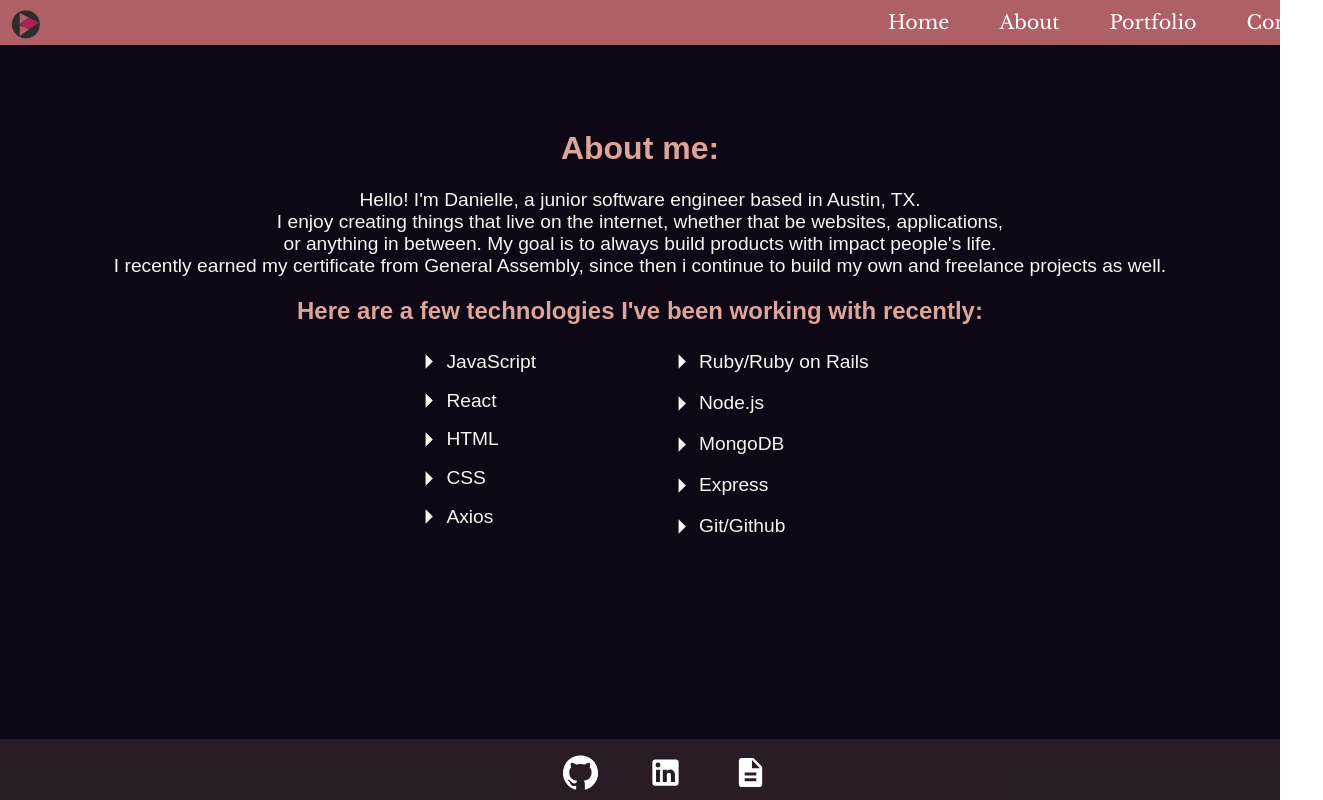
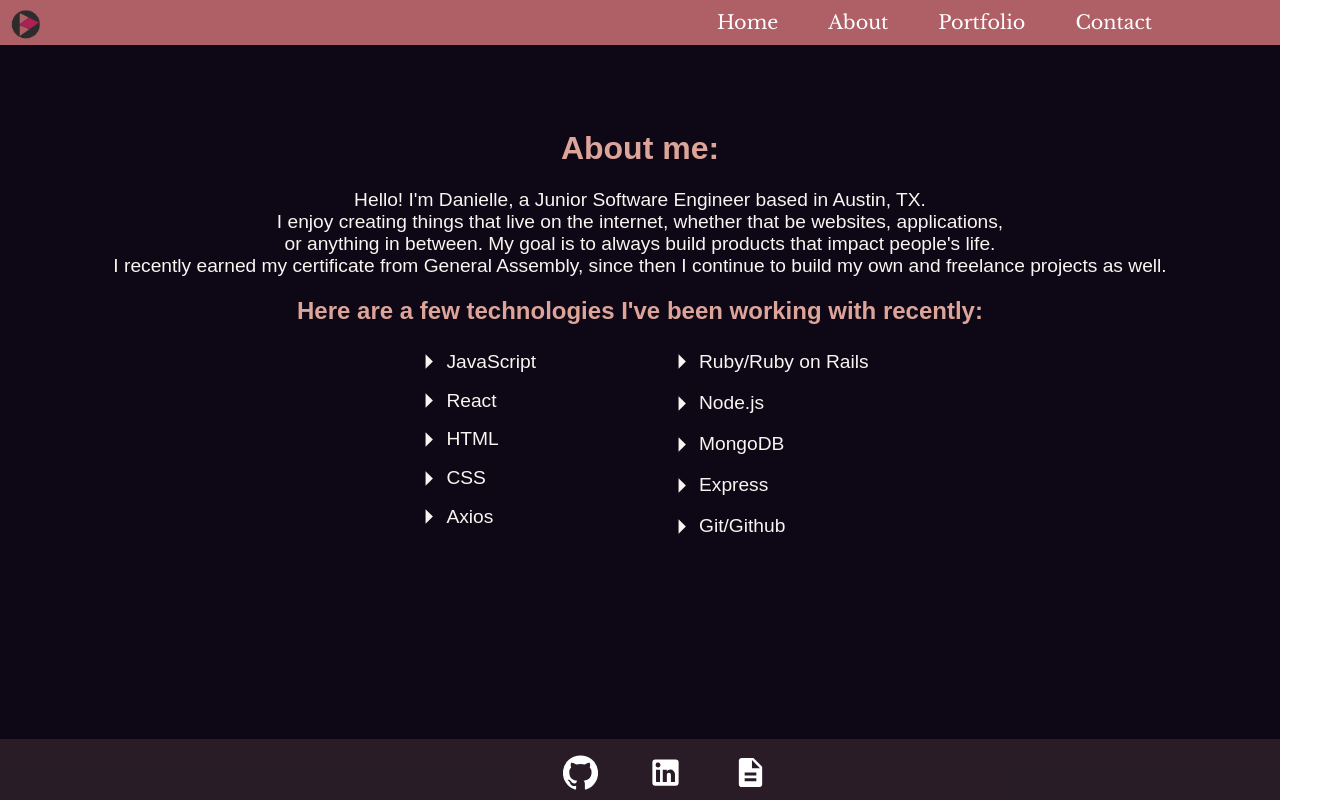
Before and after one commit to bw-dani/portfolio, a React (Create React App) app: page /about-me in a window 1280 px wide. Shown: the whole page, 1323 px wide, since content can reach past the window. Built offline with nearby package versions, Linux system fonts and the light colour scheme; a web font is replaced by a local one.

Commit message:
navbar fixed

```diff
--- a/src/Layout/NavBar/Navbar.jsx
+++ b/src/Layout/NavBar/Navbar.jsx
@@ -8,11 +8,13 @@ function Navbar(props) {
       <img src={DbLogo} alt="" height='50px' />
       <div className='nav-logo'>
       </div>
+      <div className="nav-l-div">
       <div className='nav-links'>
         <a href='/'>Home</a>
         <a href='/about-me'>About</a>
         <a href='/portfolio'>Portfolio</a>
         <a href='/contact'>Contact</a>
+        </div>
       </div>
     </div>
   );
--- a/src/Layout/NavBar/navbar.css
+++ b/src/Layout/NavBar/navbar.css
@@ -1,10 +1,13 @@
 @import url("https://fonts.googleapis.com/css2?family=Libre+Baskerville&display=swap");
-
+html {
+  /* max-width: 100%; */
+}
 .nav-div {
   display: flex;
   flex-direction: row;
   background-color: #af6067;
   height: 2.8rem;
+  width: 100%;
 }
 
 .nav-logo {
@@ -12,9 +15,14 @@
   color: blue;
 }
 
+.nav-l-div {
+  flex: auto;
+  margin-right: 10%;
+}
+
 .nav-links {
   display: flex;
-  margin-left: 60%;
+  justify-content: flex-end;
   margin-top: 10px;
   font-size: 1.2rem;
   font-family: "Libre Baskerville", serif;
--- a/src/screens/About/About.jsx
+++ b/src/screens/About/About.jsx
@@ -11,10 +11,10 @@ function About(props) {
       <Navbar/>
       <div className='about-div'>
         <h1 className='abt-title'>About me:</h1>
-        <span className='about-span'>Hello! I'm Danielle, a junior software engineer based in Austin, TX. <br/>
+        <span className='about-span'>Hello! I'm Danielle, a Junior Software Engineer based in Austin, TX. <br/>
         I enjoy creating things that live on the internet, whether that be websites, applications,<br/>
-        or anything in between. My goal is to always build products with impact people's life.<br/>
-        I recently earned my certificate from General Assembly, since then i continue to build my own and freelance projects as well.
+        or anything in between. My goal is to always build products that impact people's life.<br/>
+        I recently earned my certificate from General Assembly, since then I continue to build my own and freelance projects as well.
         </span>
         <h2 className='abt-title'> Here are a few technologies I've been working with recently:</h2>
         <div className='whole-list'>
--- a/src/screens/Home/home.css
+++ b/src/screens/Home/home.css
@@ -2,7 +2,7 @@
 
 .span-hm-div {
   background-image: url("../../images/background.jpg");
-  min-width: max-content;
+  min-width: min-content;
   min-height: 55vh;
   background-repeat: no-repeat;
   background-size: cover;
```
Also changed, not shown: 1 other file (tests, documents, lock files or other folders).
